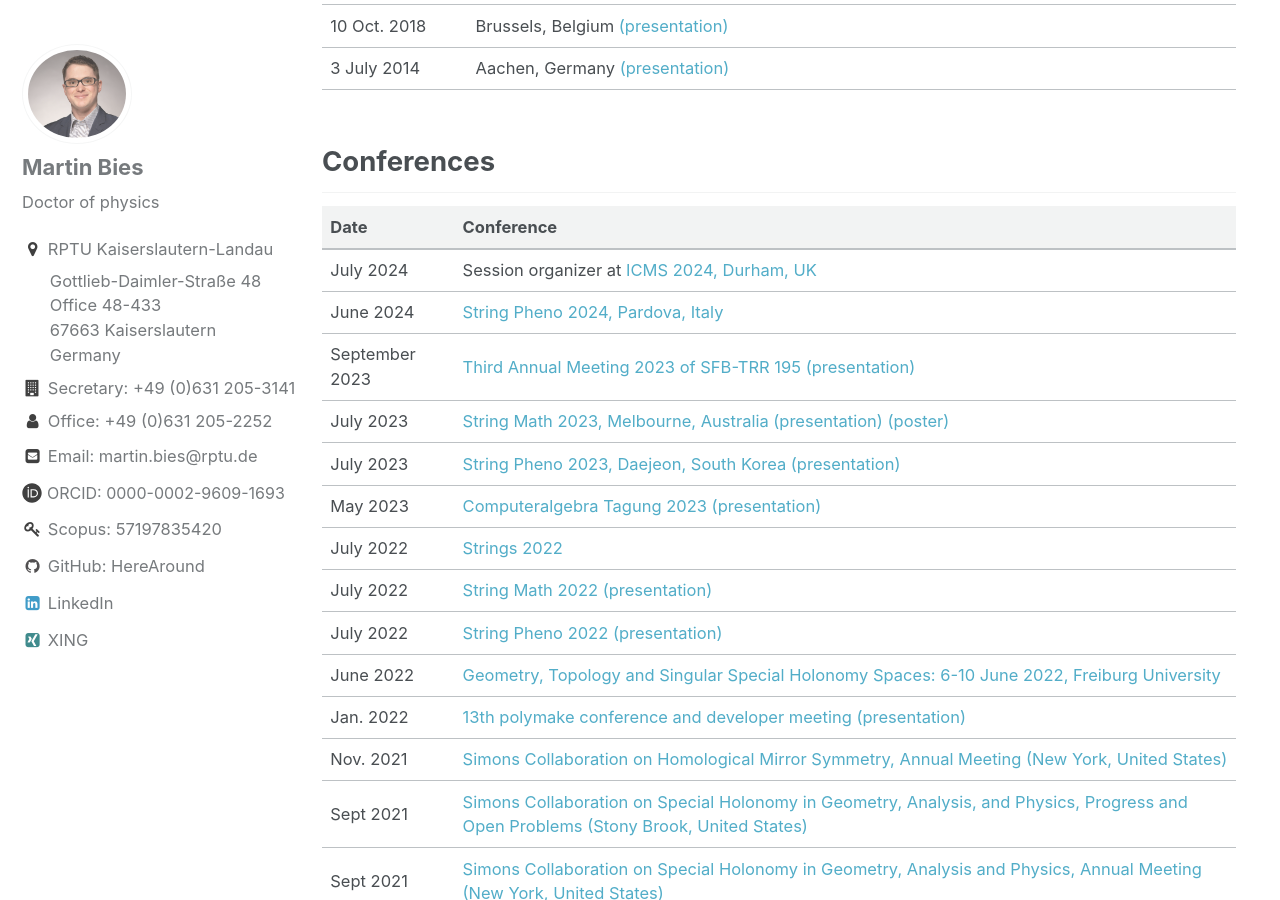
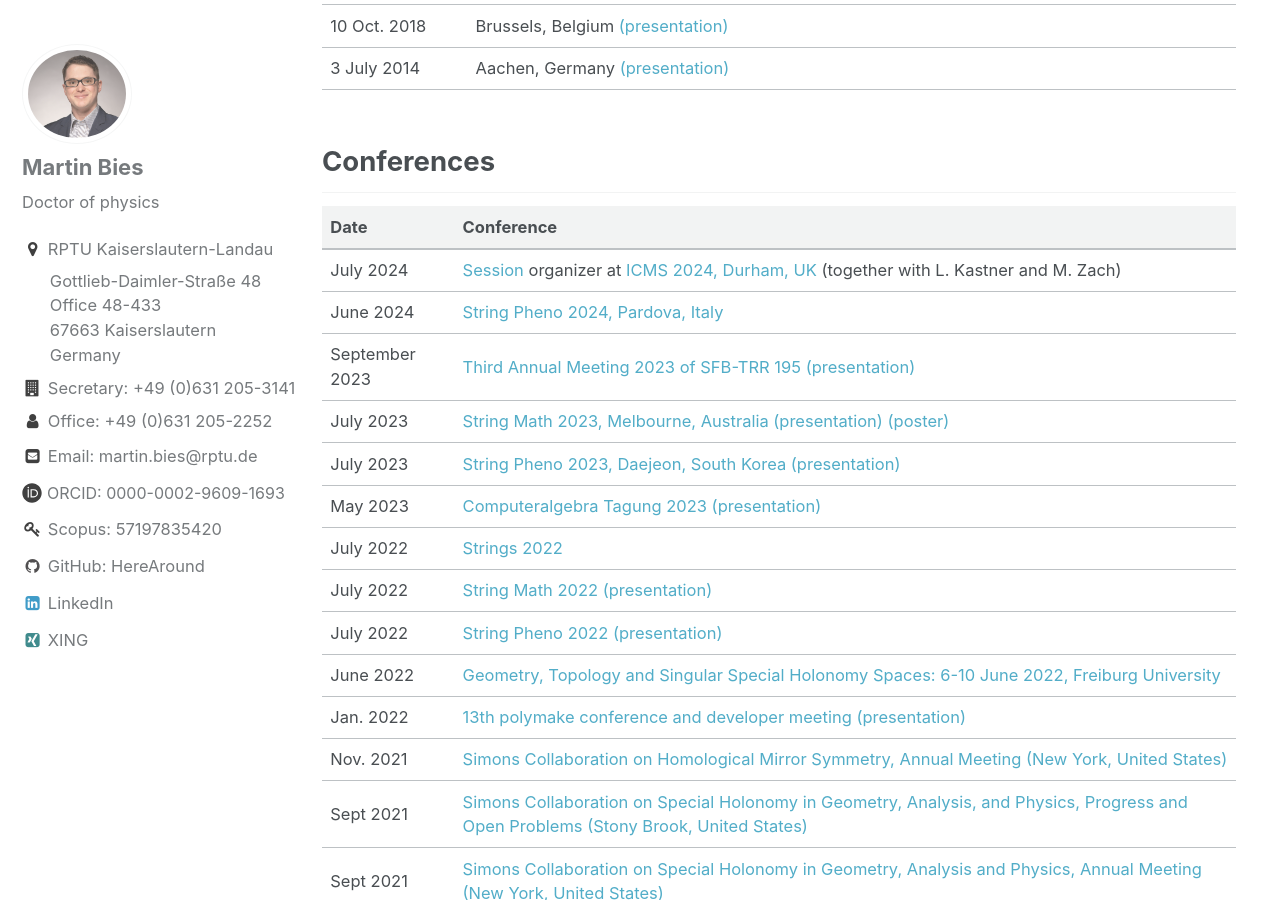
Before and after one commit to MartinBies/MartinBies.github.io, a Jekyll site: the page built from _pages/events.md, in a window 1280 px wide and 900 px high, scrolled down 551 px. Built offline with Jekyll 4.4.1, drawn with Linux system fonts in a browser that asks for light colours.

Commit message:
Update events

```diff
--- a/_pages/events.md
+++ b/_pages/events.md
@@ -26,7 +26,7 @@ permalink: /events/
 
  Date | Conference
  ---------    :|-----------
- July 2024 | Session organizer at [ICMS 2024, Durham, UK](https://maths.dur.ac.uk/icms2024/ICMS2024.html)
+ July 2024 | [Session](https://icms-conference.org/2024/sessions/session_Bies_Kastner_Zach/) organizer at [ICMS 2024, Durham, UK](https://maths.dur.ac.uk/icms2024/ICMS2024.html) (together with L. Kastner and M. Zach)
  June 2024 | [String Pheno 2024, Pardova, Italy](https://indico.dfa.unipd.it/event/1051/)
  September 2023 | [Third Annual Meeting 2023 of SFB-TRR 195](https://www.math.uni-sb.de/ag/brandhorst/index.php?option=com_content&view=article&id=38:3rd-annual-meeting-sfb-trr-196-2023&catid=30&Itemid=109&lang=en) [(presentation)](/PresentationSFBMeeting2023MartinBies.pdf)
  July 2023 | [String Math 2023, Melbourne, Australia](https://indico.cern.ch/event/1270020/) [(presentation)](/PresentationStringMath2023MartinBies.pdf) [(poster)](/PosterMartinBiesStringMath2023.pdf)
```
